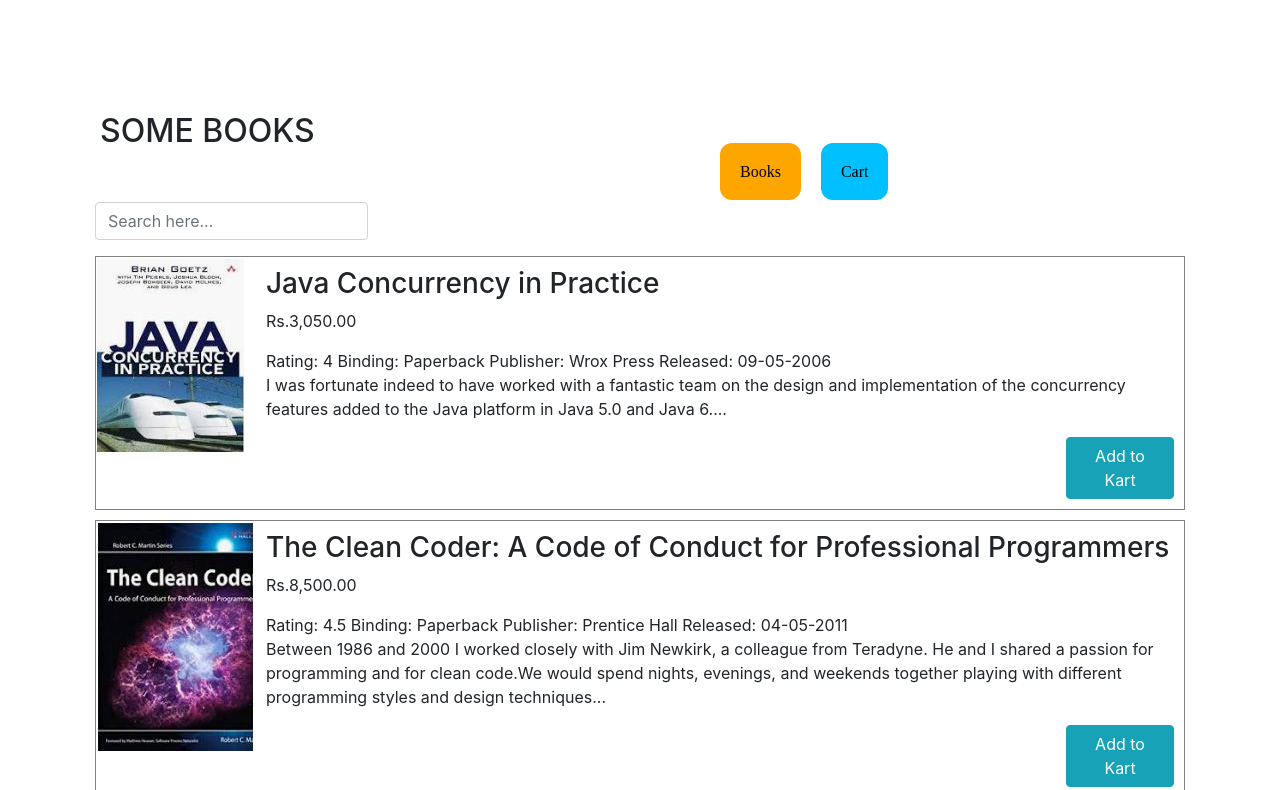
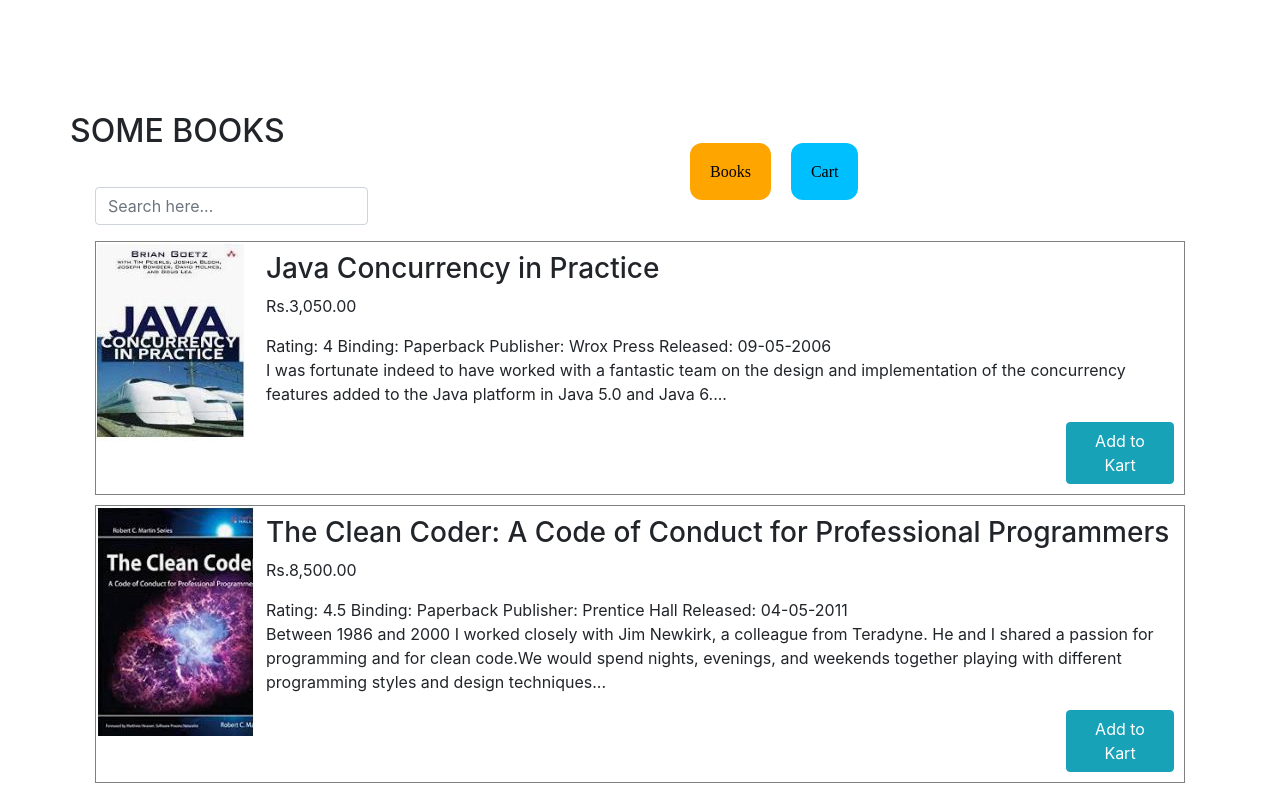
Before and after one commit to Aadhil941/Web-Project, a plain HTML site: page index.html in a window 1280 px wide. Shown: the part 1290-2080 px from the top of the page. Drawn offline with nearby package versions, Linux system fonts and the light colour scheme; some packages are replaced by stand-ins of ours; files whose address does not match are found by name.

Commit message:
Add files via upload

```diff
--- a/css/style.css
+++ b/css/style.css
@@ -16,10 +16,13 @@ body{
 	font-size: 40px;
 	font-family: serif;
 
+
 }
 .menu ul {
 	position: fixed;
 	display: flex;
+
+
 }
 
 header {
@@ -65,19 +68,21 @@ header nav ul li a:hover {
 .img1{
 
 	background-image:linear-gradient(rgba(0, 0, 0, 0.4),rgba(0, 0, 0, 0.8)), url(..//images/cloud2.jpg);
-	background-size: 100%;
+    background-size: 100%;
 	/* margin-top: 7px; */
 
 }
 .img2{
 	background-image:linear-gradient(rgba(0, 0, 0, 0.5),rgba(0, 0, 0, 0.8)), url(..//images/2.jpg);
-	background-size: 100%;
+    background-size: 100%;
+
 	/* margin-top: 7px; */
 
 }
 .img3{
 	background-image:linear-gradient(rgba(0, 0, 0, 0.4),rgba(0, 0, 0, 0.8)), url(..//images/3.jpg);
-	background-size: 100%;
+    background-size: 100%;
+
 	/* margin-top: 7px; */
 
 }
@@ -87,6 +92,7 @@ header nav ul li a:hover {
 	color: white;
 	text-align: center;
 }
+
 .slider h2 {
 	font-weight: bold;
 	margin-top: 250px;
@@ -254,8 +260,10 @@ header nav ul li a:hover {
 }
 
 .nav-wrapper {
-    margin-left: 100px;
+    margin-left: 70px;
     margin-top: 15px;
+    position: absolute;
+
 }
 
 #bookListWrapper {
@@ -297,9 +305,14 @@ nav ul li.activeClass a{
 }
 .nav {
 	margin-left: 600px;
+    position: relative;
+    display: inline-block;
+
 }
+
 .book .btn {
 	margin-left: 100px;
+    position: relative;
 }
 .book-details .btn {
 	margin-left: 800px;
```
